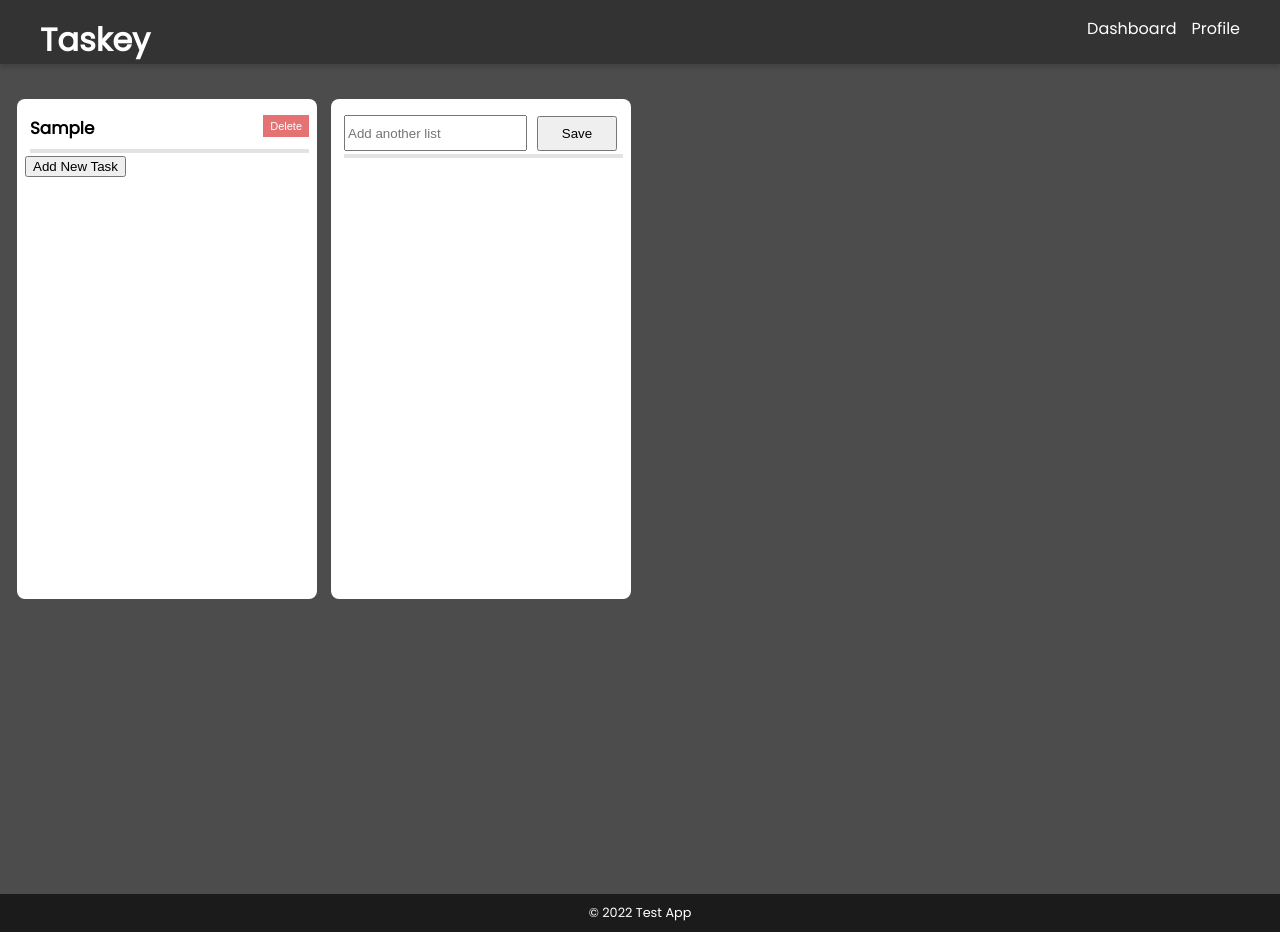
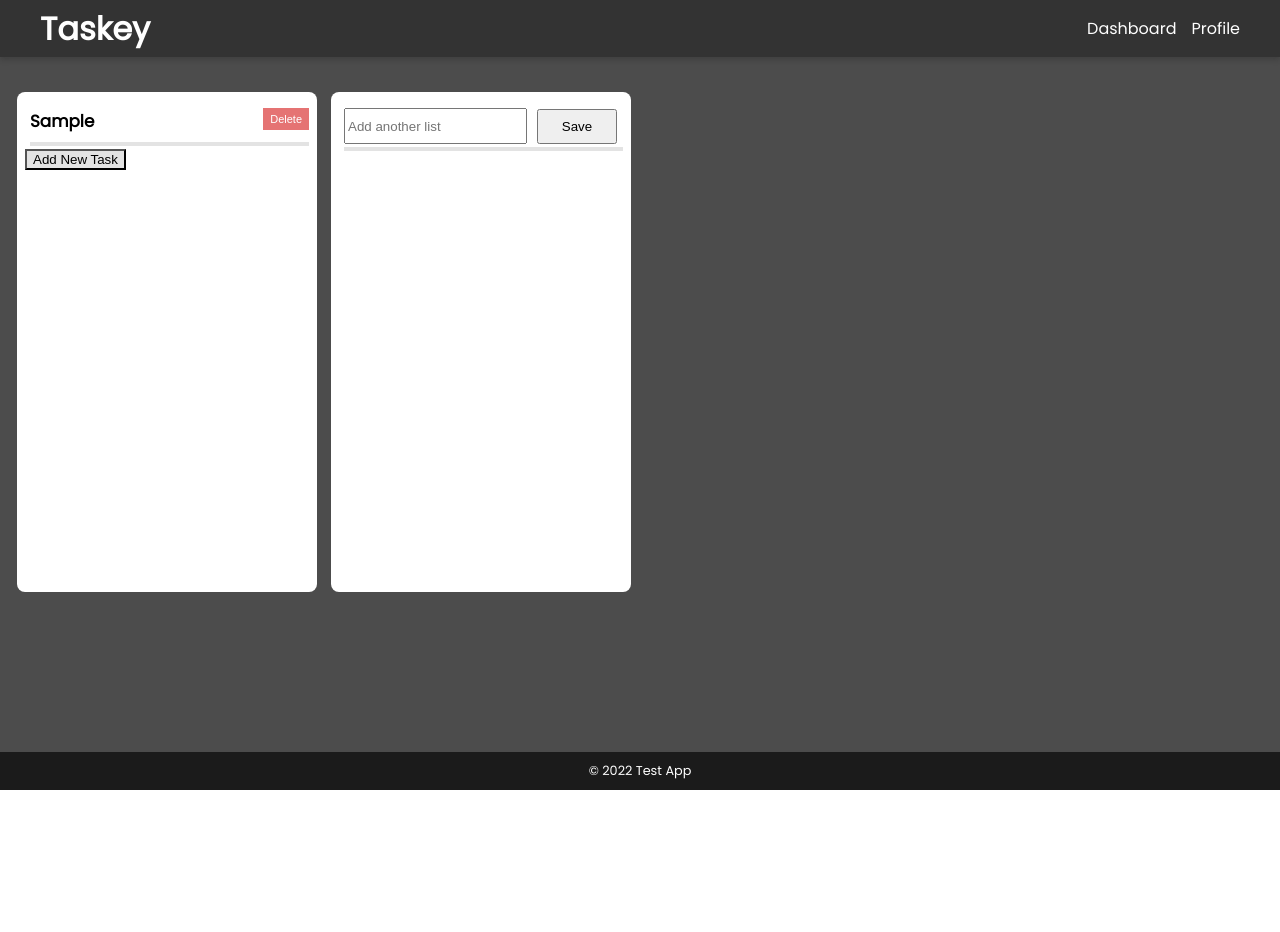
Before and after one commit to nimesha/taskapp, a React (Create React App) app: page / in a window 1280 px wide. Both pictures are taken after typing "Sample" into the empty fields and a click on the button "Save". After the commit the page ends 800 px from the top, so only its background shows below. Built offline with nearby package versions, Linux system fonts and the light colour scheme.

Commit message:
Improve UX

```diff
--- a/src/App.css
+++ b/src/App.css
@@ -24,10 +24,7 @@ p {
   background: #4c4c4c;
 }
 .container {
-  height: 100vh;
-  overflow: none;
-  height: auto;
-  min-height: 800px;
+  height: calc(100vh - 135px);
 }
 .error {
   color: red;
--- a/src/components/board/Board.module.css
+++ b/src/components/board/Board.module.css
@@ -1,7 +1,7 @@
 .board {
   margin: 30px 5px;
   padding: 5px;
-  width: 98vw;
+  width: 97vw;
   overflow-x: auto;
   overflow-y: hidden;
   height: auto;
--- a/src/components/card/Card.module.css
+++ b/src/components/card/Card.module.css
@@ -20,10 +20,12 @@
   padding-top: 7px;
 }
 .close {
+  cursor: pointer;
   border: none;
   background: none;
 }
 .delete {
+  cursor: pointer;
   background: #e57373;
   color: #ffffff;
   padding: 3px 6px;
--- a/src/components/card/Card.tsx
+++ b/src/components/card/Card.tsx
@@ -21,20 +21,24 @@ const Card: React.FC<Props> = ({ task }) => {
     if (confirmBox === true) {
       dispatch({
         type: ActionType.REMOVE_TASK,
-        payload: { id: task?.id },
+        payload: { id: task.id },
       });
     }
+  };
+
+  const textWrap = (text: string, count: number) => {
+    return text.slice(0, count) + (text.length > count ? '...' : '');
   };
   return (
     <div className={styles.card}>
       <header className={styles.header}>
-        <h5>{task?.title}</h5>
+        <h5>{task.title && textWrap(task.title, 70)}</h5>
         <button className={styles.close} onClick={() => Toggle()}>
           <FaEdit />
         </button>
       </header>
       <article className={styles.content}>
-        <p>{task?.description}</p>
+        <p> {task.description && textWrap(task.description, 150)}</p>
       </article>
       <footer className={styles.footer}>
         <small>
--- a/src/components/card/card-details/CardDetails.tsx
+++ b/src/components/card/card-details/CardDetails.tsx
@@ -50,7 +50,7 @@ const CardDetails: React.FC<Props> = ({ task, listState, id }) => {
       });
       setSuccess('Task Updated');
     }
-
+    setError('');
     setInterval(() => {
       setSuccess('');
     }, 3000);
--- a/src/components/header/Header.module.css
+++ b/src/components/header/Header.module.css
@@ -17,7 +17,7 @@
 }
 .logo {
   font-size: 2rem;
-  padding-top: 16px;
+  padding-top: 5px;
   font-weight: 800;
 }
 .main_nav ul {
--- a/src/components/list/List.module.css
+++ b/src/components/list/List.module.css
@@ -29,6 +29,7 @@
 .input_submit {
   width: 80px;
   height: 35px;
+  cursor: pointer;
 }
 .list_header h3 {
   margin-bottom: 5px;
@@ -38,6 +39,7 @@
   font-size: 0.8rem;
 }
 .delete {
+  cursor: pointer;
   background: #e57373;
   color: #ffffff;
   padding: 3px 6px;
@@ -45,3 +47,7 @@
   height: 22px;
   font-size: 11px;
 }
+.task_add {
+  cursor: pointer;
+  background: #e3e3e3;
+}
--- a/src/components/list/List.tsx
+++ b/src/components/list/List.tsx
@@ -116,7 +116,7 @@ const List: React.FC<Props> = ({ isNew, listItem }) => {
       <div className={styles.footer}>
         {!isNew && (
           <>
-            <button className={styles.close} onClick={() => Toggle()}>
+            <button className={styles.task_add} onClick={() => Toggle()}>
               Add New Task
             </button>
             <Modal show={modal} close={Toggle}>
--- a/src/components/modal/Modal.module.css
+++ b/src/components/modal/Modal.module.css
@@ -29,6 +29,7 @@
   flex-direction: row-reverse;
 }
 .close {
+  cursor: pointer;
   border: none;
   background: none;
 }
```
